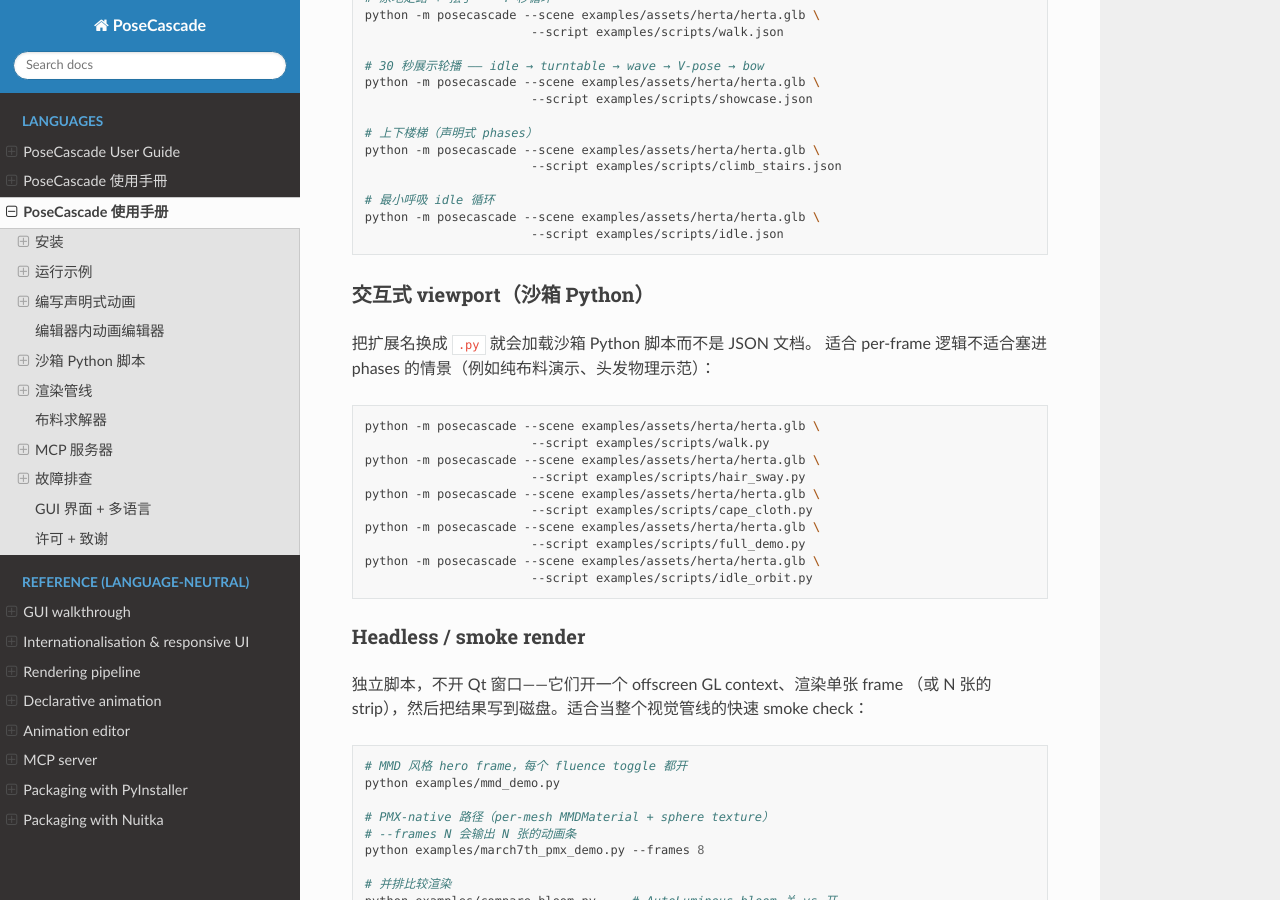
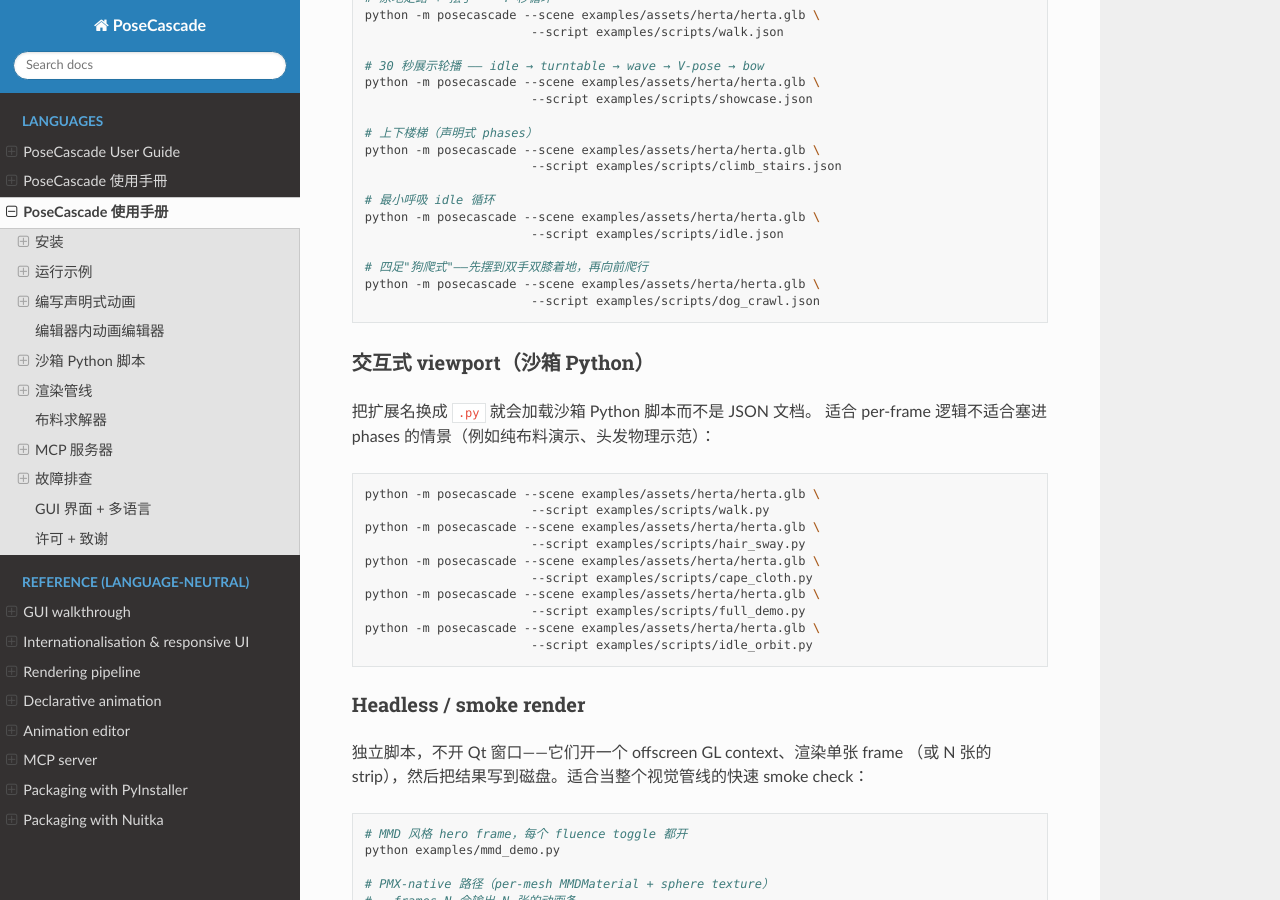
Before and after one commit to JeffreyChen-s-Utils/PoseCascade, a Sphinx documentation site: the page built from docs/zh-cn/index.rst, in a window 1280 px wide and 900 px high, scrolled down 2066 px. Built offline with Sphinx 7.4.7 and the Read the Docs theme 3.1.0, drawn with Linux system fonts in a browser that asks for light colours.

Commit message:
examples — add dog_crawl declarative animation
Two-phase loop (8 s total):

- settle_into_crawl (4 s): body lowered + tilted forward, chest pivots
  ~30°, arms rotated forward to support weight, knees bent under the
  hip — the canonical hands-and-knees silhouette.
- crawl_forward (4 s): same baseline pose but with sin-driven
  alternating arm + leg cycles (left arm + right leg lead, then
  swap) and a linear forward translation of -1.2 m on the Z axis.

Uses canonical bone aliases (chest / head / upper_arm_L|R /
lower_arm_L|R / upper_leg_L|R / lower_leg_L|R / foot_L|R), so the
same JSON should play on any rig that the bone-aliasing layer
recognises — verified against the bundled Herta GLB (all 15 aliases
resolve cleanly).

The existing tests/test_example_animations.py parametrised test
picked the file up automatically and passed both the schema check
and the runtime parser check.

Listed in the example-scripts grid in each of en / zh-tw / zh-cn
user guides.

```diff
--- a/docs/en/index.rst
+++ b/docs/en/index.rst
@@ -92,6 +92,10 @@
    # Minimal breathing-idle loop
    python -m posecascade --scene examples/assets/herta/herta.glb \
                           --script examples/scripts/idle.json
+
+   # Quadruped "dog crawl" — settle into hands-and-knees, then crawl forward
+   python -m posecascade --scene examples/assets/herta/herta.glb \
+                          --script examples/scripts/dog_crawl.json
 
 Interactive viewport (sandboxed Python)
 ^^^^^^^^^^^^^^^^^^^^^^^^^^^^^^^^^^^^^^^
--- a/docs/zh-cn/index.rst
+++ b/docs/zh-cn/index.rst
@@ -87,6 +87,10 @@
    # 最小呼吸 idle 循环
    python -m posecascade --scene examples/assets/herta/herta.glb \
                           --script examples/scripts/idle.json
+
+   # 四足"狗爬式"——先摆到双手双膝着地，再向前爬行
+   python -m posecascade --scene examples/assets/herta/herta.glb \
+                          --script examples/scripts/dog_crawl.json
 
 交互式 viewport（沙箱 Python）
 ^^^^^^^^^^^^^^^^^^^^^^^^^^^^^^
--- a/docs/zh-tw/index.rst
+++ b/docs/zh-tw/index.rst
@@ -86,6 +86,10 @@
    # 最小呼吸 idle 迴圈
    python -m posecascade --scene examples/assets/herta/herta.glb \
                           --script examples/scripts/idle.json
+
+   # 四足「狗爬式」——先擺到雙手雙膝著地，再向前爬行
+   python -m posecascade --scene examples/assets/herta/herta.glb \
+                          --script examples/scripts/dog_crawl.json
 
 互動式 viewport（沙箱 Python）
 ^^^^^^^^^^^^^^^^^^^^^^^^^^^^^^
```
Also changed, not shown: 1 other file.
